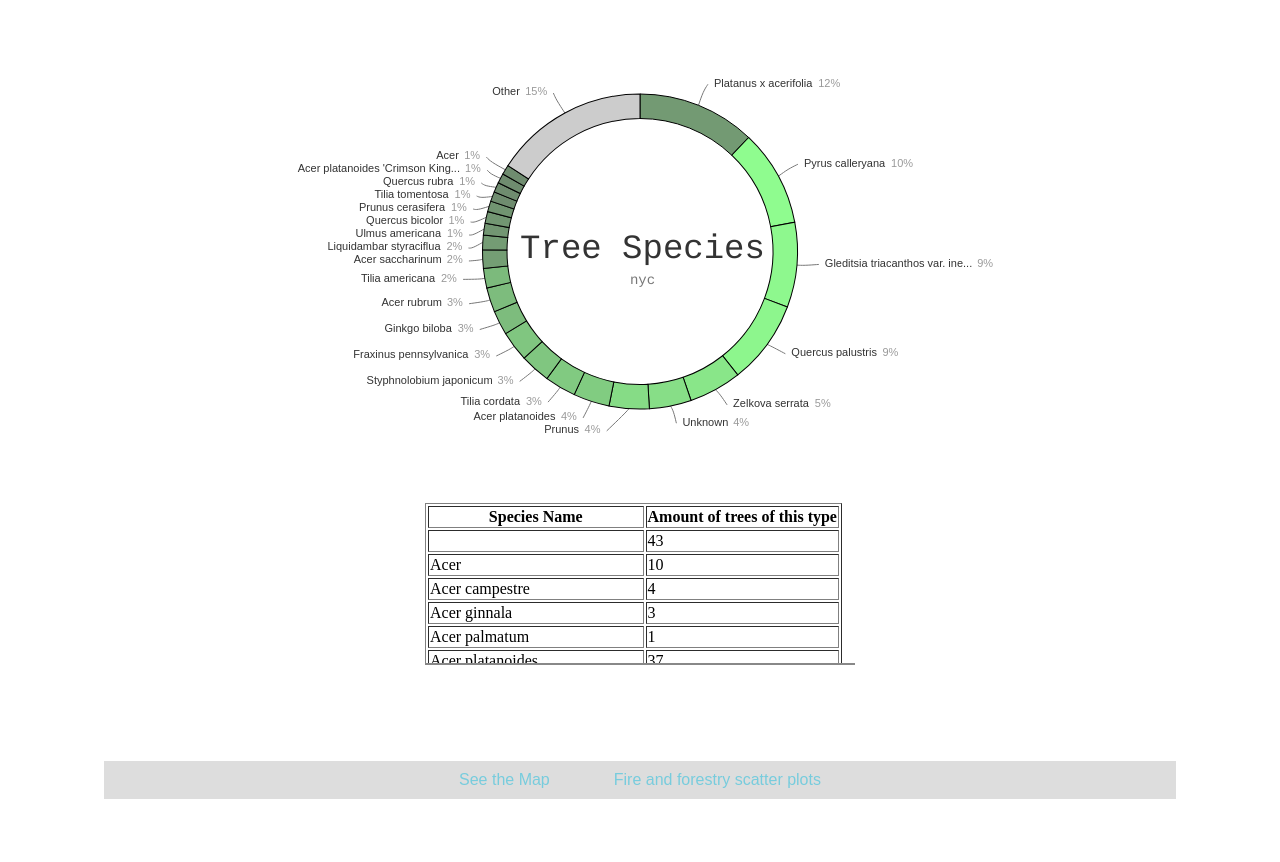
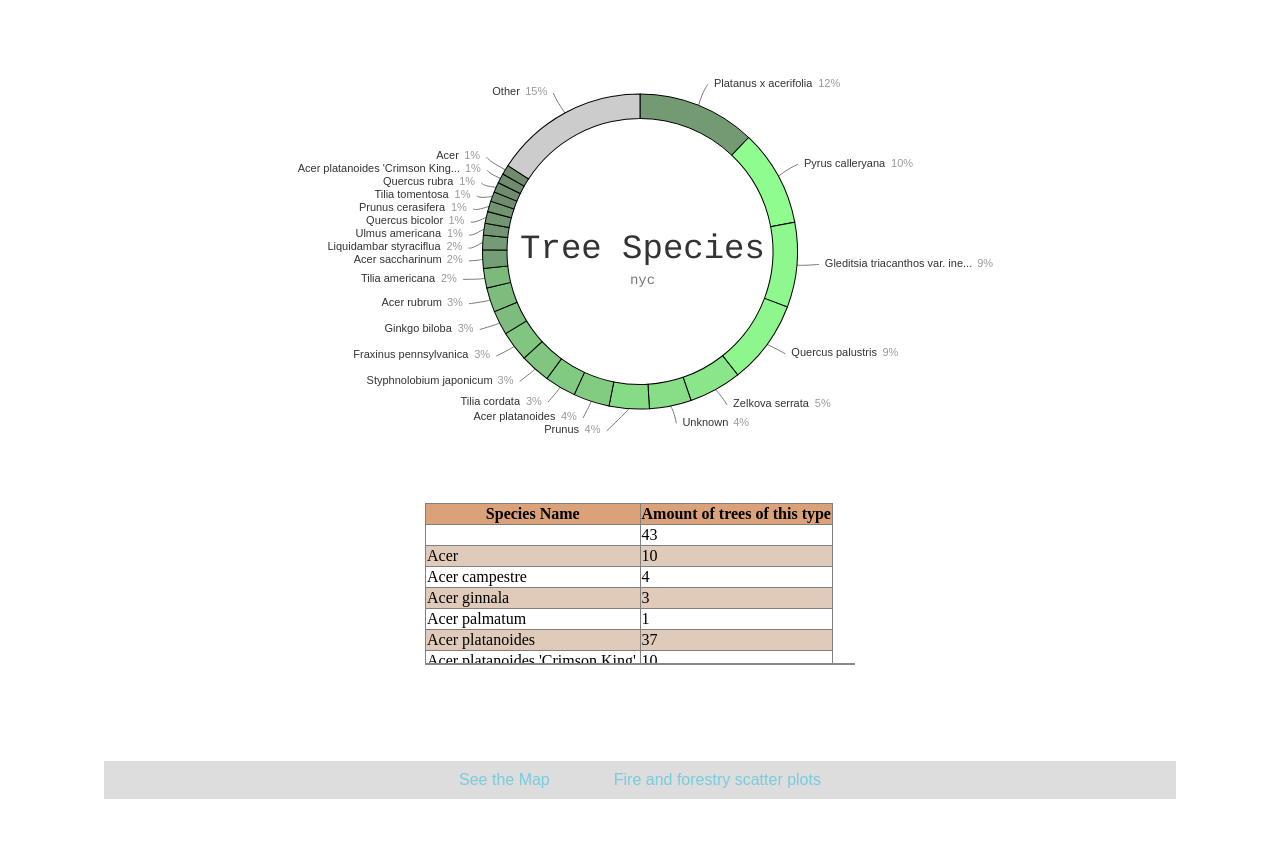
Before and after one commit to connielei-stuy/Marshmalians, a Flask app: page /charts/boroughs.html in a window 1280 px wide. Shown: the part 196-1058 px from the top of the page. Run offline with Flask 2, Linux system fonts and the light colour scheme; some libraries are stand-ins or nearby versions.

Commit message:
fixed the species table and styled it

```diff
--- a/static/layout.css
+++ b/static/layout.css
@@ -21,6 +21,11 @@ a.filter {
     margin-left: auto;
     border-bottom: 2px solid #888;
 }
+table.info {
+    border-collapse: collapse;
+}
+table.info th {background-color: #DBA279;}
+table.info tr:nth-child(odd) {background-color: #E0CABA;}/*#D4AC90;*/
 /* map.html */
 .grayBox {
     background-color: #ddd;
--- a/templates/borough.html
+++ b/templates/borough.html
@@ -17,7 +17,7 @@
     </p>
     <div id="pieChart"></div>
     <div id="speciesTableContainer">
-        <table id="speciesTable" border="1"><tr><th>Species Name</th><th>Amount of trees of this type</th></tr></table>
+        <table id="speciesTable" border="1" class="info"><tr><th>Species Name</th><th>Amount of trees of this type</th></tr></table>
     </div>
     <div class="grayBox centered">
         <a href="/">See the Map</a>
--- a/templates/stats.js
+++ b/templates/stats.js
@@ -5,8 +5,11 @@ for(var k in species) {
 	numSpecies++;
 }
 var container = document.getElementById("speciesTable");
-for(var k in species) container.innerHTML += "<tr><td>" + k + "</td><td>" + species[k] + "</td></tr>";
-
+for(var k in species) {
+	var tr = document.createElement("tr");
+	tr.innerHTML = "<td>" + k + "</td><td>" + species[k] + "</td></tr>";
+	container.appendChild(tr);
+}
 /* Converts three numbers (r, g, b) into a CSS hex color code */
 var rgbToHex = function(r, g, b) {
     var str = "#";
```
